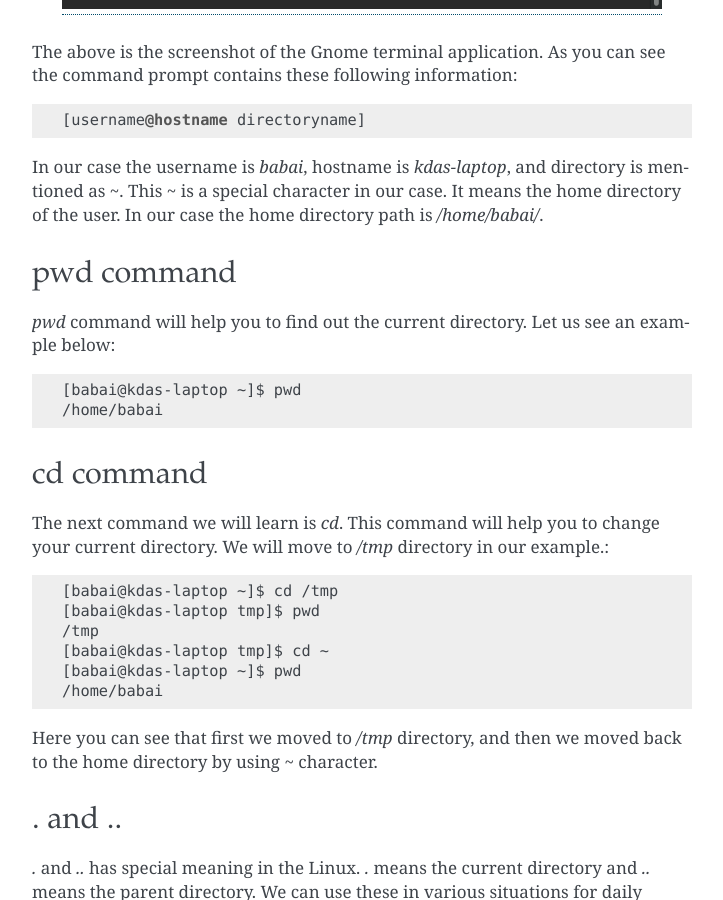
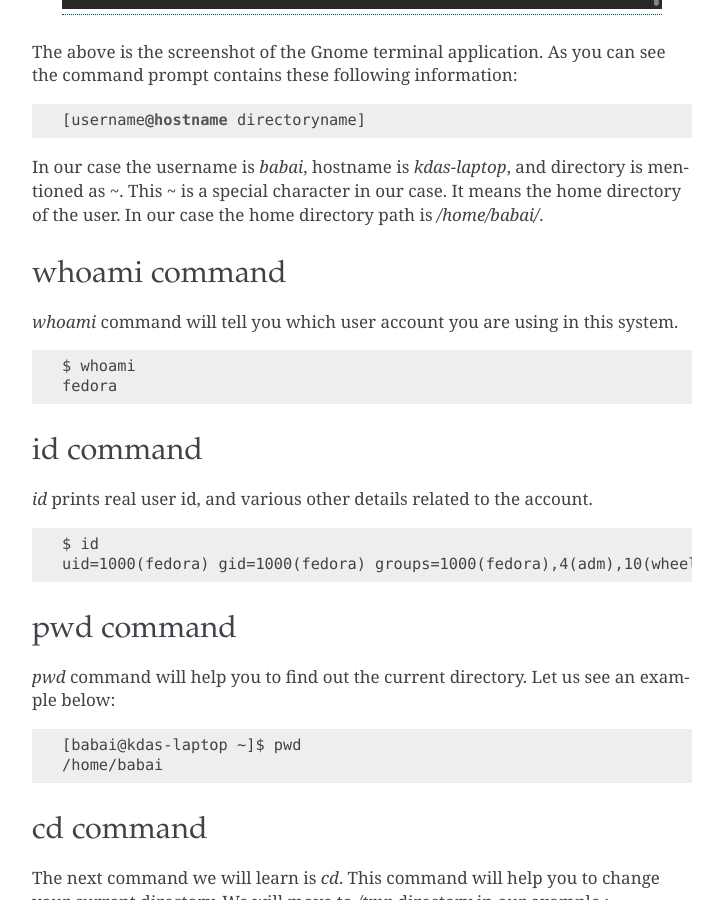
Before and after one commit to kushaldas/lym, a Sphinx documentation site: the page built from docs/startingcommands.rst, in a window 1280 px wide and 900 px high, scrolled down 762 px. Shown: the whole window, without its empty margins (388-1111 px from the left). Built offline with Sphinx 7.4.7, drawn with Linux system fonts in a browser that asks for light colours; a script that is not in the unit is left out; some of the changed text lies outside the part shown.

Commit message:
Adds whoami and id command

```diff
--- a/docs/startingcommands.rst
+++ b/docs/startingcommands.rst
@@ -25,6 +25,26 @@ these following information::
 In our case the username is *babai*, hostname is *kdas-laptop*, and directory is mentioned as *~*. This *~*
 is a special character in our case. It means the home directory of the user. In our case the home directory path
 is */home/babai/*.
+
+whoami command
+---------------
+
+*whoami* command will tell you which user account you are using in this system.
+
+::
+
+    $ whoami
+    fedora
+
+id command
+-----------
+
+*id* prints real user id, and various other details related to the account.
+
+::
+
+    $ id
+    uid=1000(fedora) gid=1000(fedora) groups=1000(fedora),4(adm),10(wheel),190(systemd-journal) context=unconfined_u:unconfined_r:unconfined_t:s0-s0:c0.c1023
 
 pwd command
 ------------
```
